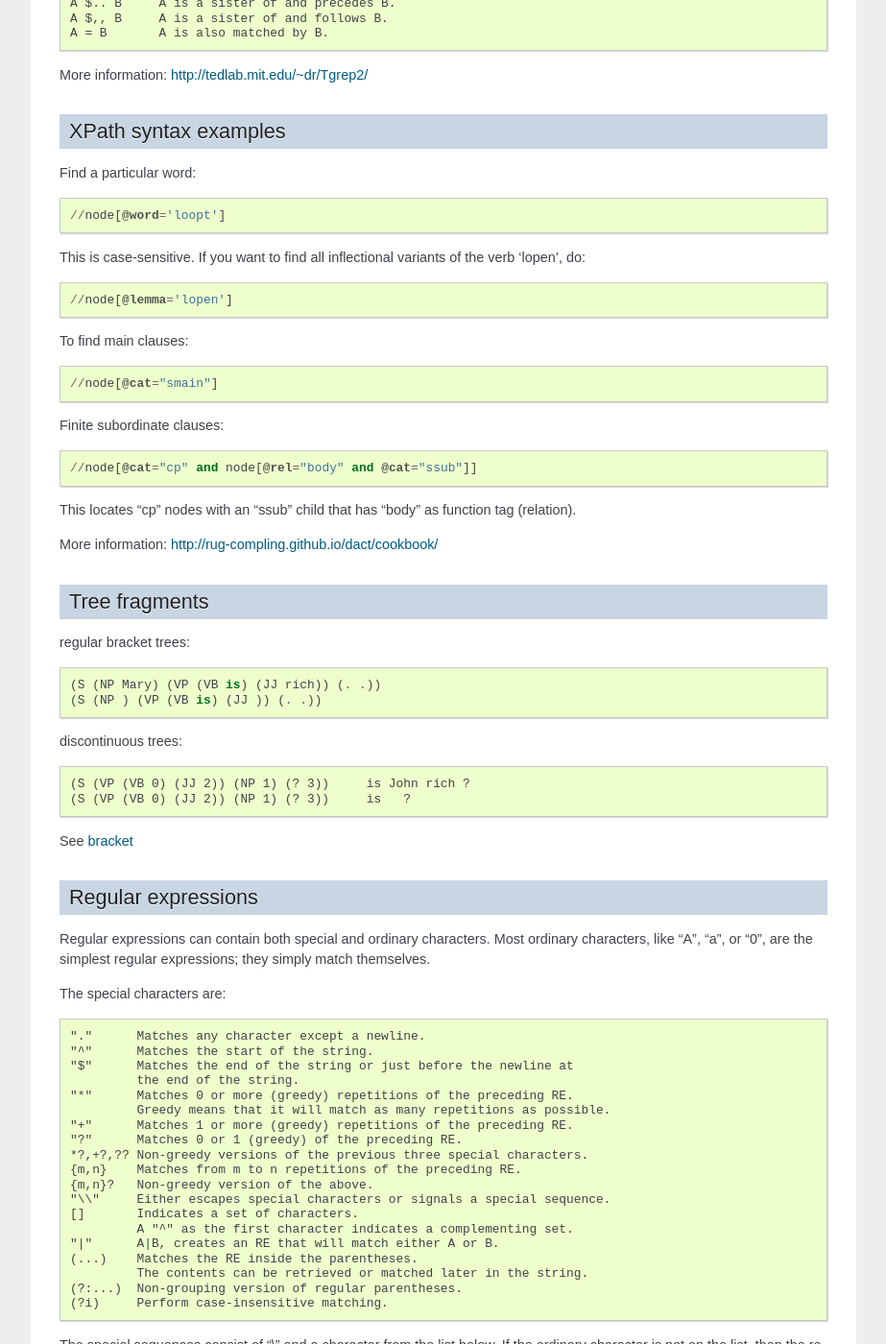
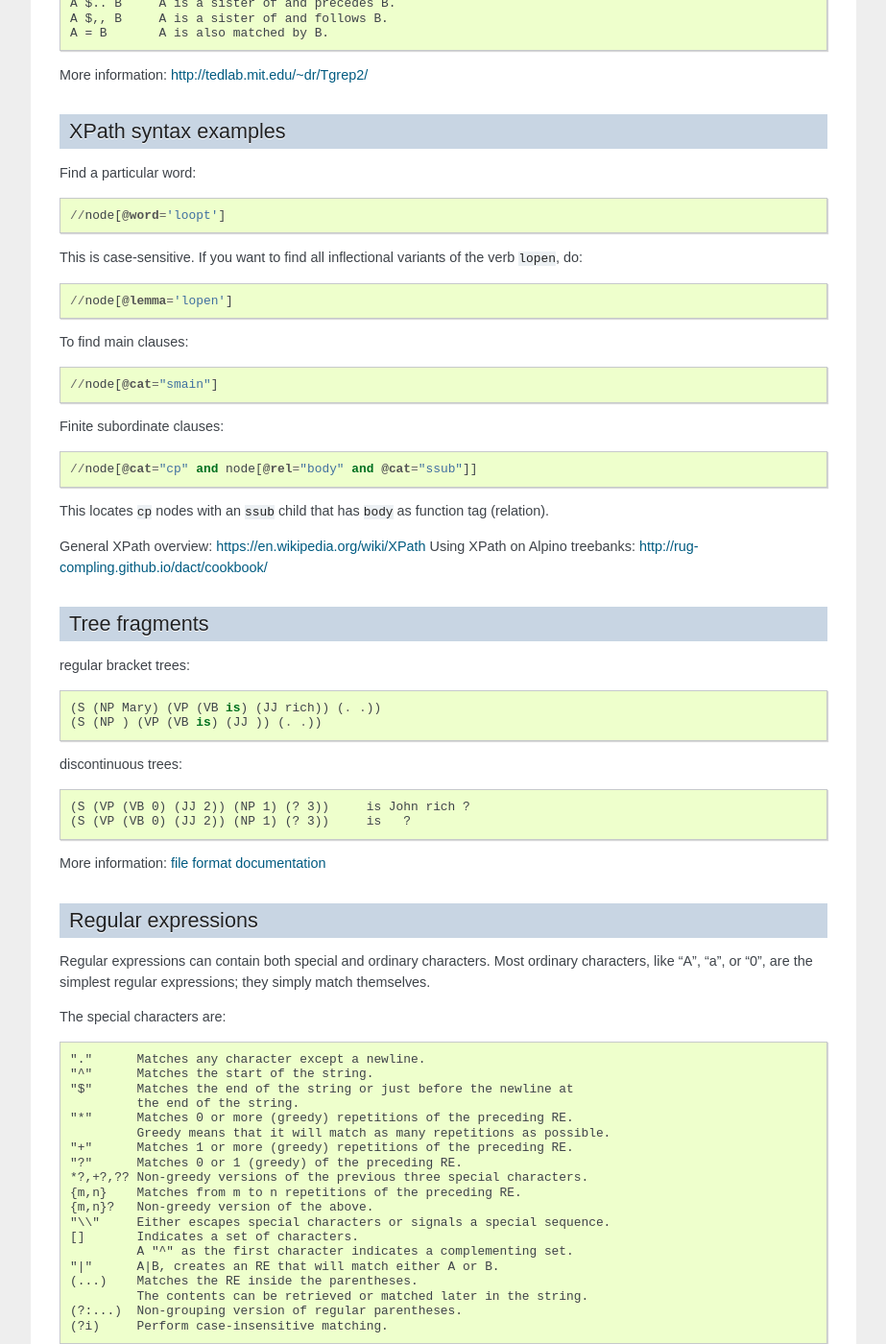
Before and after one commit to andreasvc/disco-dop, a Sphinx documentation site: the page built from docs/cli/treesearch.rst, in a window 1280 px wide and 1400 px high, scrolled down 1669 px. Shown: the whole window at 96% size, without its empty margins (198-1121 px from the left). Built offline with Sphinx 7.4.7, drawn with Linux system fonts in a browser that asks for light colours.

Commit message:
add link; formatting

```diff
--- a/docs/cli/treesearch.rst
+++ b/docs/cli/treesearch.rst
@@ -91,7 +91,7 @@ Find a particular word::
 //node[@word='loopt']
 
 This is case-sensitive.
-If you want to find all inflectional variants of the verb 'lopen', do::
+If you want to find all inflectional variants of the verb ``lopen``, do::
 
 //node[@lemma='lopen']
 
@@ -103,9 +103,11 @@ Finite subordinate clauses::
 
 //node[@cat="cp" and node[@rel="body" and @cat="ssub"]]
 
-This locates "cp" nodes with an "ssub" child that has "body" as function tag (relation).
+This locates ``cp`` nodes with an ``ssub`` child that has ``body`` as function
+tag (relation).
 
-More information: http://rug-compling.github.io/dact/cookbook/
+General XPath overview: https://en.wikipedia.org/wiki/XPath
+Using XPath on Alpino treebanks: http://rug-compling.github.io/dact/cookbook/
 
 Tree fragments
 ^^^^^^^^^^^^^^
@@ -120,8 +122,7 @@ discontinuous trees::
 (S (VP (VB 0) (JJ 2)) (NP 1) (? 3))	is John rich ?
 (S (VP (VB 0) (JJ 2)) (NP 1) (? 3))	is   ?
 
-See :ref:`bracket-format`
-
+More information: :ref:`file format documentation <bracket-format>`
 
 Regular expressions
 ^^^^^^^^^^^^^^^^^^^
```
Also changed, not shown: 1 other file.
